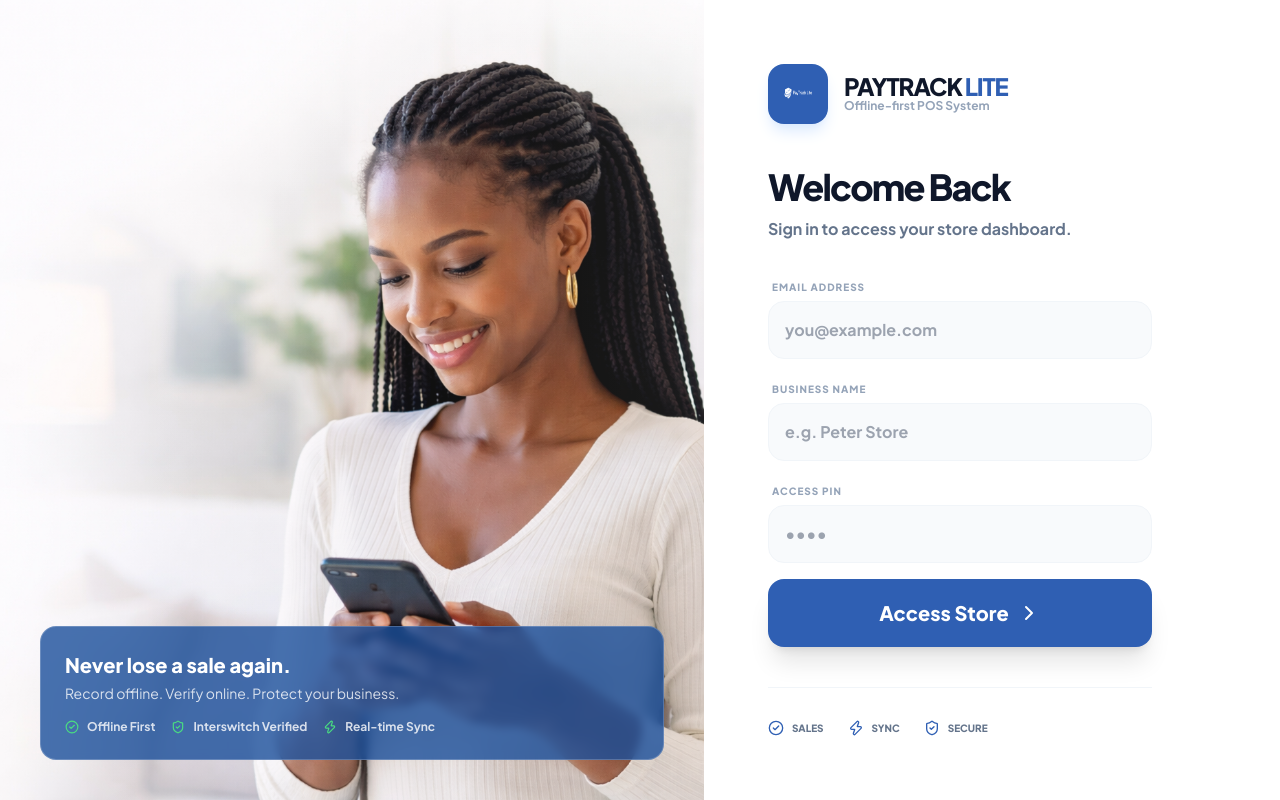
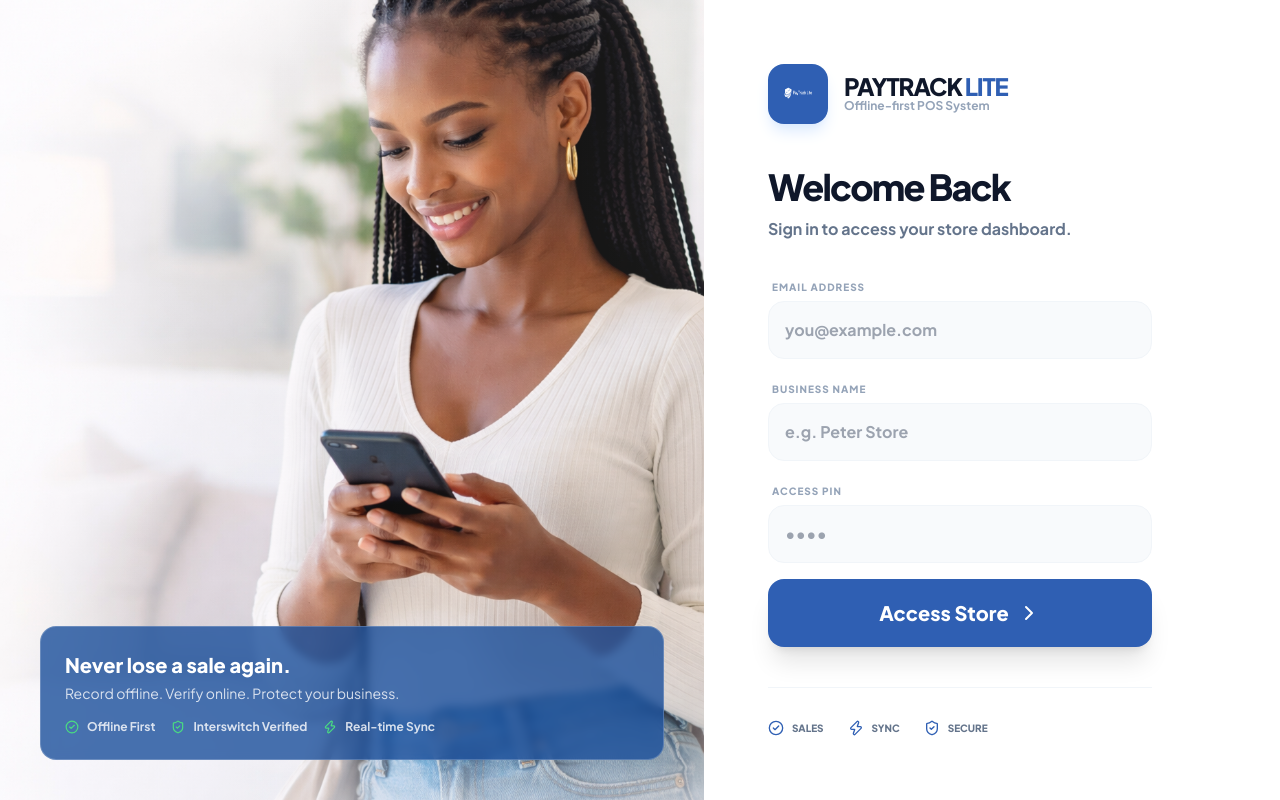
Before and after one commit to paytrack1/paytrack, a React (Vite) app: page / in a window 1280 px wide. Built offline with nearby package versions, Linux system fonts and the light colour scheme.

Commit message:
fix: show full head in login image

```diff
--- a/src/pages/Login.jsx
+++ b/src/pages/Login.jsx
@@ -73,7 +73,7 @@ const Login = () => {
         <img
           src="/login.png"
           alt="Merchant"
-          className="w-full h-full object-cover object-top"
+          className="w-full h-full object-cover object-[20%]"
         />
         <div className="absolute inset-0 bg-gradient-to-r from-transparent to-white/10" />
         {/* Overlay card on image */}
@@ -101,7 +101,7 @@ const Login = () => {
 
       {/* MOBILE IMAGE */}
       <div className="md:hidden w-full h-48 relative overflow-hidden">
-        <img src="/login.png" alt="Merchant" className="w-full h-full object-cover object-top" />
+        <img src="/login.png" alt="Merchant" className="w-full h-full object-cover object-[20%]" />
         <div className="absolute inset-0 bg-gradient-to-b from-transparent via-transparent to-white" />
       </div>
 
```
